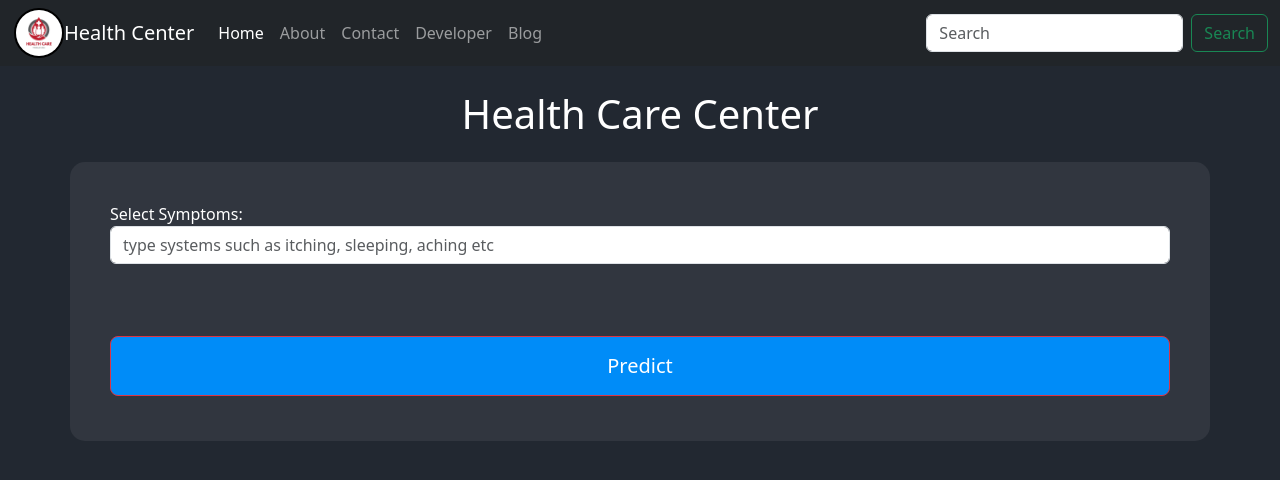
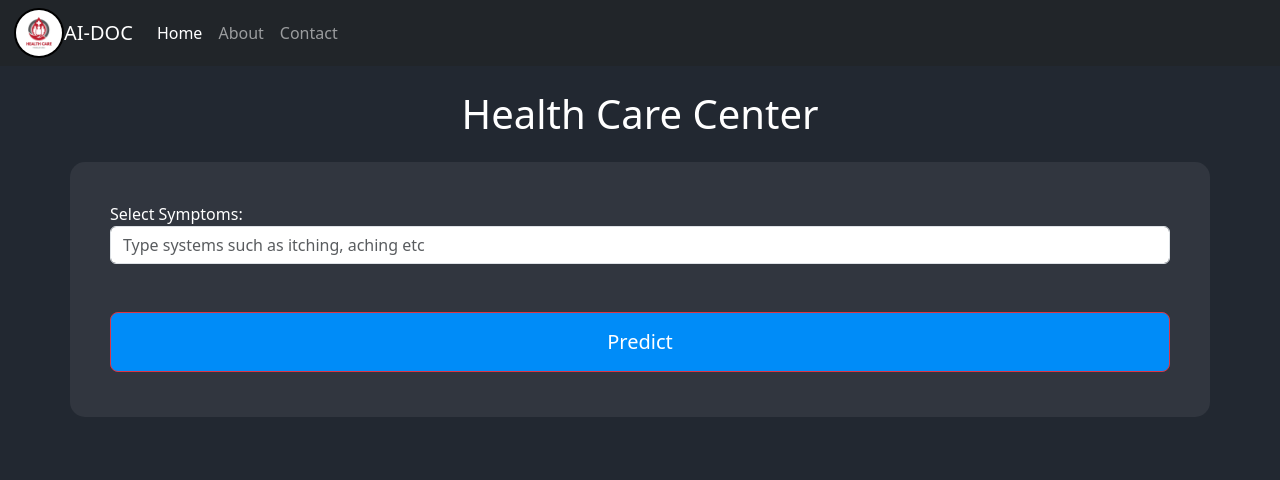
Before and after one commit to samyjn/AIDOC, a Flask app: page / in a window 1280 px wide. Shown: the top 480 px of the page. Run offline with Flask 3, Linux system fonts and the light colour scheme; parts of the project's set-up code (start-up, migrations or seed data) failed here and were passed over.

Commit message:
fixed known bugs and errors

```diff
--- a/app.py
+++ b/app.py
@@ -202,8 +202,6 @@ def get_predicted_value(patient_symptoms):
 
 
 
-# creating routes========================================
-
 
 @app.route("/")
 def index():
@@ -221,11 +219,6 @@ def home():
             message = "Please either write symptoms or you have written misspelled symptoms"
             return render_template('index.html', message=message)
         else:
-            '''
-            # Split the user's input into a list of symptoms (assuming they are comma-separated)
-            user_symptoms = [s.strip() for s in symptoms.split(',')]
-            # Remove any extra characters, if any
-            user_symptoms = [symptom.strip("[]' ") for symptom in user_symptoms]'''
             user_symptoms = preprocess_symptoms(symptoms)
             predicted_disease = get_predicted_value(user_symptoms)
             dis_des, precautions, medications, rec_diet, workout = helper(predicted_disease)
@@ -241,8 +234,6 @@ def home():
     return render_template('index.html')
 
 
-
-# about view funtion and path
 @app.route('/about')
 def about():
     return render_template("about.html")
@@ -251,14 +242,6 @@ def about():
 def contact():
     return render_template("contact.html")
 
-@app.route('/developer')
-def developer():
-    return render_template("developer.html")
-
-@app.route('/blog')
-def blog():
-    return render_template("blog.html")
-
 
 if __name__ == '__main__':
 
--- a/templates/index.html
+++ b/templates/index.html
@@ -3,7 +3,7 @@
   <head>
     <meta charset="utf-8">
     <meta name="viewport" content="width=device-width, initial-scale=1">
-    <title>Health Care Center</title>
+    <title>AIDOC</title>
     <link href="https://cdn.jsdelivr.net/npm/bootstrap@5.3.1/dist/css/bootstrap.min.css" rel="stylesheet" integrity="sha384-4bw+/aepP/YC94hEpVNVgiZdgIC5+VKNBQNGCHeKRQN+PtmoHDEXuppvnDJzQIu9" crossorigin="anonymous">
   </head>
 
@@ -38,7 +38,7 @@
                 <img class="myimg" src="{{ url_for('static', filename='img.png') }}" alt="">
             </div>
 
-            <a class="navbar-brand" href="#">Health Center</a>
+            <a class="navbar-brand" href="#">AI-DOC</a>
             <button class="navbar-toggler" type="button" data-bs-toggle="collapse" data-bs-target="#navbarSupportedContent" aria-controls="navbarSupportedContent" aria-expanded="false" aria-label="Toggle navigation">
                 <span class="navbar-toggler-icon"></span>
             </button>
@@ -53,17 +53,7 @@
                     <li class="nav-item">
                         <a class="nav-link" href="/contact">Contact</a>
                     </li>
-                    <li class="nav-item">
-                        <a class="nav-link" href="/developer">Developer</a>
-                    </li>
-                    <li class="nav-item">
-                        <a class="nav-link" href="/blog">Blog</a>
-                    </li>
                 </ul>
-                <form class="d-flex" role="search">
-                    <input class="form-control me-2" type="search" placeholder="Search" aria-label="Search">
-                    <button class="btn btn-outline-success" type="submit">Search</button>
-                </form>
             </div>
         </div>
     </nav>
@@ -77,21 +67,14 @@
     <form action="/predict" method="post">
         <div class="form-group">
             <label for="symptoms">Select Symptoms:</label>
-            <input type="text" class="form-control", id="symptoms" name="symptoms" placeholder="type systems such as itching, sleeping, aching etc">
+            <input type="text" class="form-control", id="symptoms" name="symptoms" placeholder="Type systems such as itching, aching etc">
 
         </div>
         <br>
-        <!-- <button type="button" id="startSpeechRecognition" class="btn btn-primary" style="margin-left:3px;border:1px solid white; border-radius:20px; background-color: rgb(209, 14, 14);">
-            Start Speech Recognition
-        </button> -->
-        <br>
-
-        <!-- Display the transcribed text here -->
-        <!-- <div name="mysysms" id="transcription"></div>
 
         {% if message %}
         <p>{{ message }}</p>
-        {% endif %} -->
+        {% endif %}
         <br>
 
         <button type="submit" class="btn btn-danger btn-lg" style="width: 100%; padding: 14px; margin-bottom: 5px; background-color: rgb(0, 140, 248);">Predict</button>
@@ -104,24 +87,20 @@
 
 
 
-
 {% if predicted_disease %}
-
 <!-- Results -->
 <h1 class="text-center my-4 mt-4" style="color: white;">Our AI System Results</h1>
 <div class="container">
-
-    <div class="result-container">
+    <div class="result-container" style="display: flex; justify-content: center; flex-wrap: wrap;">
         <!-- Buttons to toggle display -->
-        <button class="toggle-button" data-bs-toggle="modal" data-bs-target="#diseaseModal" style="padding:4px;  margin: 5px 40px 5px 0; font-size:20px;font-weight:bold; width:140px; border-radius:15px; background:#F39334;color:black;">Disease</button>
-        <button class="toggle-button" data-bs-toggle="modal" data-bs-target="#descriptionModal" style="padding:4px; margin: 5px 40px 5px 0; font-size:20px;font-weight:bold; width:140px; border-radius:15px; background:#268AF3 ;color:black;">Description</button>
-        <button class="toggle-button" data-bs-toggle="modal" data-bs-target="#precautionModal" style="padding:4px; margin: 5px 40px 5px 0; font-size:20px;font-weight:bold; width:140px; border-radius:15px; background:#F371F9 ;color:black;">Precaution</button>
-        <button class="toggle-button" data-bs-toggle="modal" data-bs-target="#medicationsModal" style="padding:4px; margin: 5px 40px 5px 0; font-size:20px;font-weight:bold; width:140px;border-radius:15px; background:#F8576F ;color:black;">Medications</button>
-        <button class="toggle-button" data-bs-toggle="modal" data-bs-target="#workoutsModal" style="padding:4px; margin: 5px 40px 5px 0; font-size:20px;font-weight:bold; width:140px; border-radius:15px; background:#99F741 ;color:black;">Workouts</button>
-        <button class="toggle-button" data-bs-toggle="modal" data-bs-target="#dietsModal" style="padding:4px; margin: 5px 40px 5px 0; font-size:20px;font-weight:bold; width:140px; border-radius:15px; background:#E5E23D;color:black;">Diets</button>
+        <button class="toggle-button" data-bs-toggle="modal" data-bs-target="#diseaseModal" style="padding:4px; margin: 5px 10px; font-size:20px; font-weight:bold; width:140px; border-radius:15px; background:#F39334; color:black;">Disease</button>
+        <button class="toggle-button" data-bs-toggle="modal" data-bs-target="#descriptionModal" style="padding:4px; margin: 5px 10px; font-size:20px; font-weight:bold; width:140px; border-radius:15px; background:#268AF3; color:black;">Description</button>
+        <button class="toggle-button" data-bs-toggle="modal" data-bs-target="#precautionModal" style="padding:4px; margin: 5px 10px; font-size:20px; font-weight:bold; width:140px; border-radius:15px; background:#F371F9; color:black;">Precaution</button>
+        <button class="toggle-button" data-bs-toggle="modal" data-bs-target="#medicationsModal" style="padding:4px; margin: 5px 10px; font-size:20px; font-weight:bold; width:140px; border-radius:15px; background:#F8576F; color:black;">Medications</button>
+        <button class="toggle-button" data-bs-toggle="modal" data-bs-target="#workoutsModal" style="padding:4px; margin: 5px 10px; font-size:20px; font-weight:bold; width:140px; border-radius:15px; background:#99F741; color:black;">Workouts</button>
+        <button class="toggle-button" data-bs-toggle="modal" data-bs-target="#dietsModal" style="padding:4px; margin: 5px 10px; font-size:20px; font-weight:bold; width:140px; border-radius:15px; background:#E5E23D; color:black;">Diets</button>
     </div>
 </div>
-
 {% endif %}
 
 <!-- Disease Modal -->
```
Also changed, not shown: templates/about.html (+2 -12 lines), templates/contact.html (+2 -12 lines).
